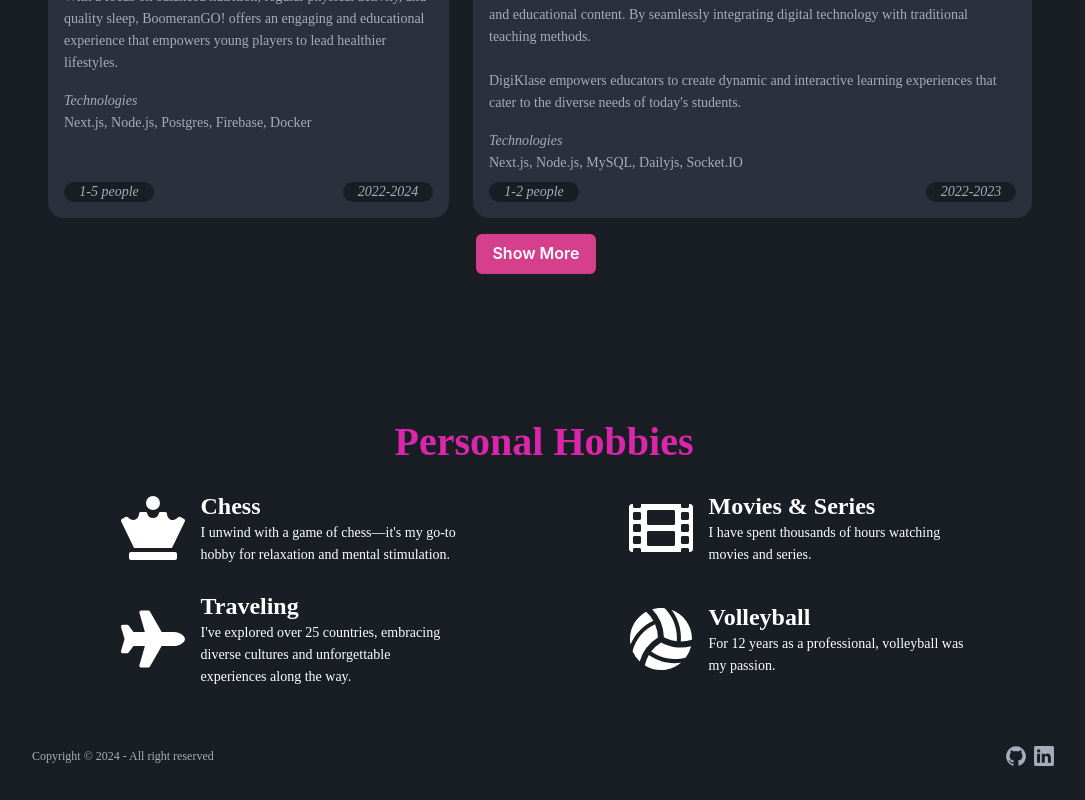
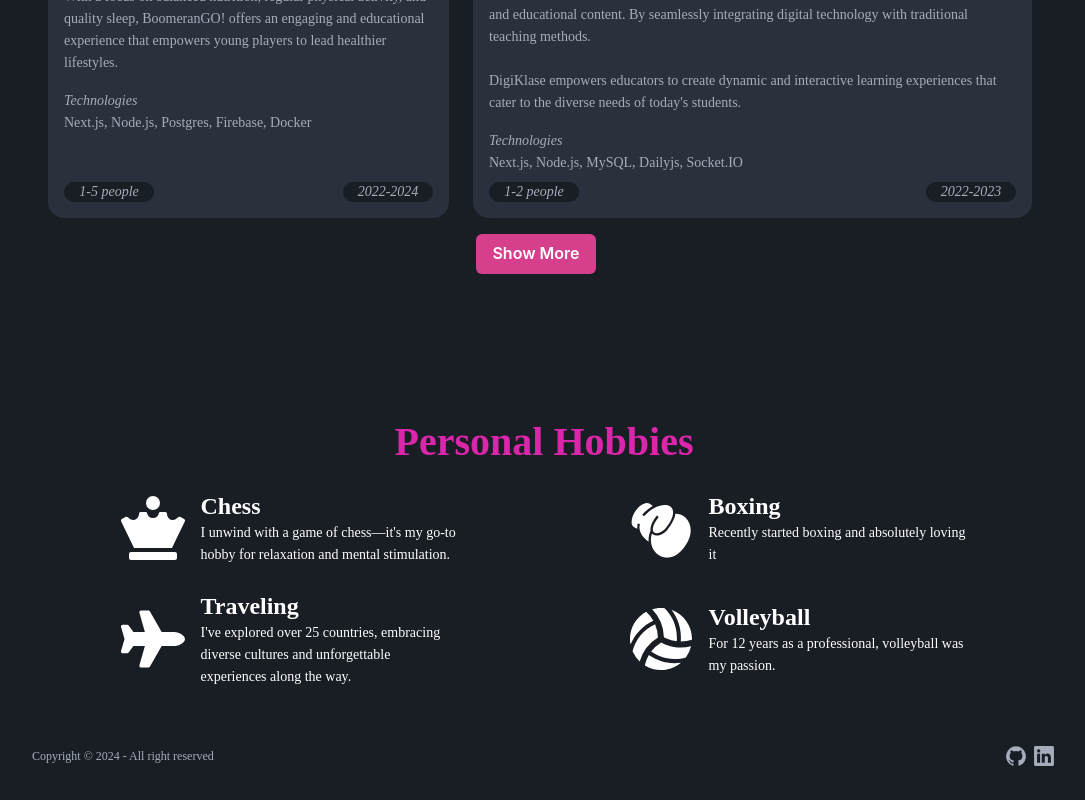
Before and after one commit to MustafaZakaria/my-portfolio, a Next.js app: page / in a window 1280 px wide. Shown: the part 2860-3660 px from the top of the page, without its empty margins (96-1181 px from the left). Built offline with nearby package versions, Linux system fonts and the light colour scheme; a web font is replaced by a local one.

Commit message:
update hobbies

```diff
--- a/src/constants/hobbies.ts
+++ b/src/constants/hobbies.ts
@@ -2,6 +2,7 @@ import { FaChessQueen } from 'react-icons/fa';
 import { FaFilm } from 'react-icons/fa';
 import { FaPlane } from 'react-icons/fa';
 import { FaVolleyballBall } from 'react-icons/fa';
+import { GiBoxingGlove } from 'react-icons/gi';
 
 export const HOBBIES_LIST = [
   {
@@ -10,9 +11,9 @@ export const HOBBIES_LIST = [
     description: "I unwind with a game of chess—it's my go-to hobby for relaxation and mental stimulation.",
   },
   {
-    Icon: FaFilm,
-    title: 'Movies & Series',
-    description: 'I have spent thousands of hours watching movies and series.',
+    Icon: GiBoxingGlove,
+    title: 'Boxing',
+    description: 'Recently started boxing and absolutely loving it',
   },
   {
     Icon: FaPlane,
```
